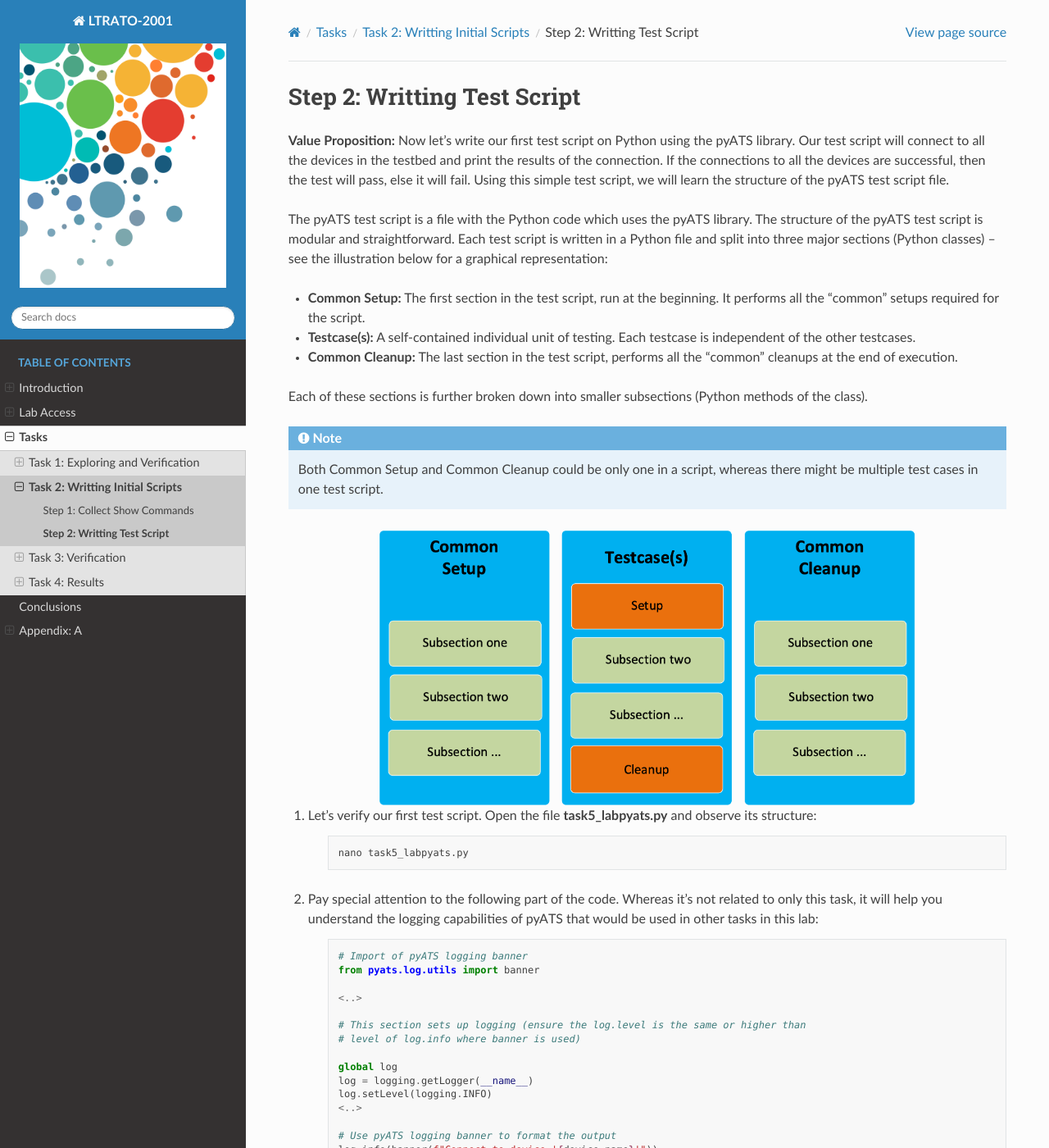
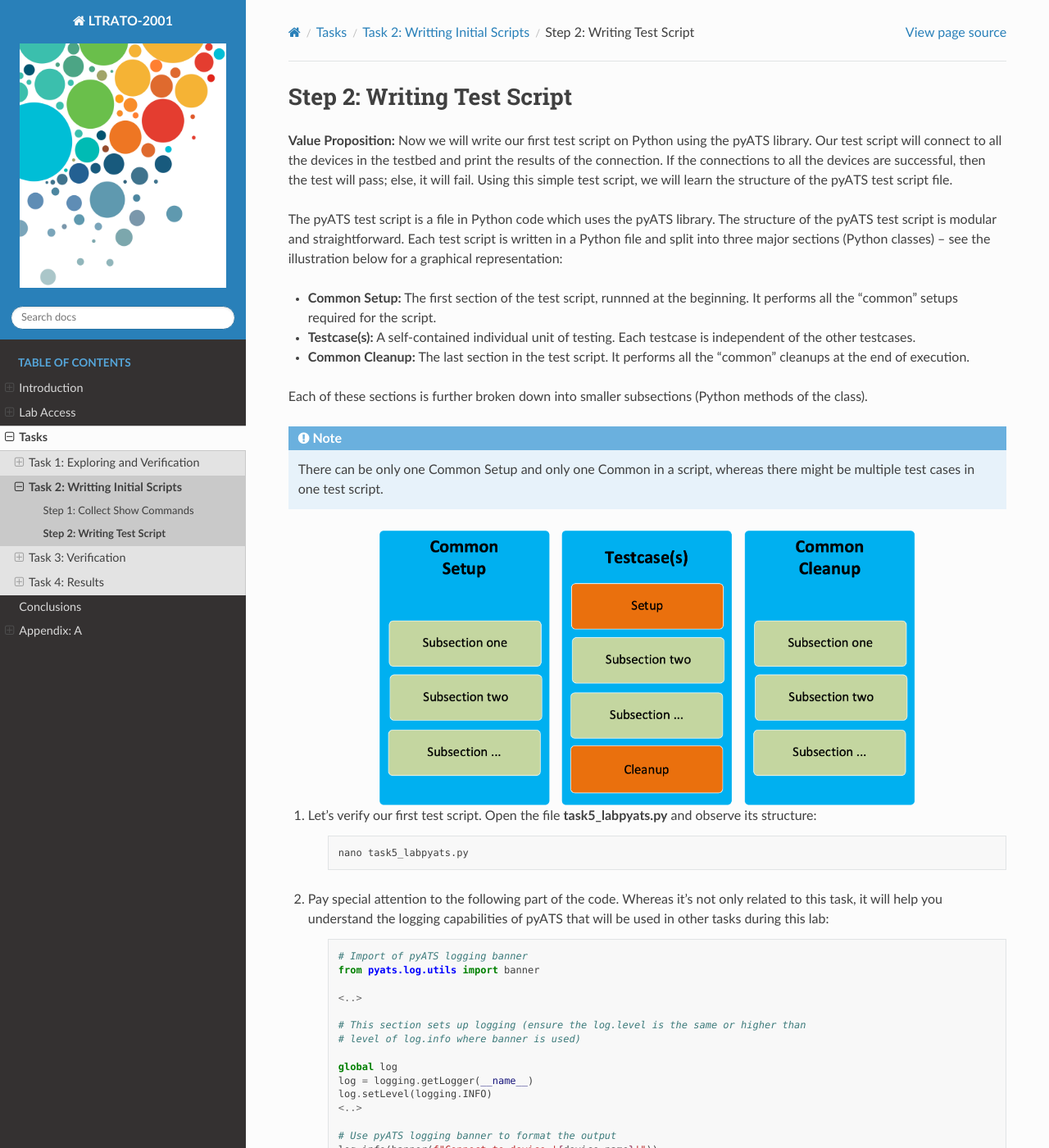
Before and after one commit to CiscoLives/LTRATO-2001, a Sphinx documentation site: the page built from docs/tasks/task2/step2.rst, in a window 1280 px wide and 1400 px high. Shown: the whole window at 82% size. Built offline with Sphinx 7.4.7 and the Read the Docs theme 2.0.0, drawn with Linux system fonts in a browser that asks for light colours; some of the changed text lies outside the part shown.

Commit message:
Fix wording Task 2

```diff
--- a/docs/tasks/task2/step2.rst
+++ b/docs/tasks/task2/step2.rst
@@ -1,20 +1,20 @@
-Step 2: Writting Test Script
+Step 2: Writing Test Script
 ############################
 
-**Value Proposition:** Now let's write our first test script on Python using the pyATS library. Our test script will connect to all the devices in the testbed and print the results of the connection. If the connections to all the devices are successful, then the test will pass, else it will fail. Using this simple test script, we will learn the structure of the pyATS test script file.
+**Value Proposition:** Now we will write our first test script on Python using the pyATS library. Our test script will connect to all the devices in the testbed and print the results of the connection. If the connections to all the devices are successful, then the test will pass; else, it will fail. Using this simple test script, we will learn the structure of the pyATS test script file.
 
-The pyATS test script is a file with the Python code which uses the pyATS library.
+The pyATS test script is a file in Python code which uses the pyATS library.
 The structure of the pyATS test script is modular and straightforward.
 Each test script is written in a Python file and split into three major sections (Python classes) – see the illustration below for a graphical representation:
 
-- **Common Setup:** The first section in the test script, run at the beginning. It performs all the "common" setups required for the script.
+- **Common Setup:** The first section of the test script, runnned at the beginning. It performs all the "common" setups required for the script.
 - **Testcase(s):** A self-contained individual unit of testing. Each testcase is independent of the other testcases.
-- **Common Cleanup:** The last section in the test script, performs all the "common" cleanups at the end of execution.
+- **Common Cleanup:** The last section in the test script. It performs all the "common" cleanups at the end of execution.
 
 Each of these sections is further broken down into smaller subsections (Python methods of the class).
 
 .. note::
-    Both Common Setup and Common Cleanup could be only one in a script, whereas there might be multiple test cases in one test script.
+    There can be only one Common Setup and only one Common in a script, whereas there might be multiple test cases in one test script.
 
 .. image:: images/test-script-structure.png
     :width: 75%
@@ -26,7 +26,7 @@ Each of these sections is further broken down into smaller subsections (Python m
 
         nano task5_labpyats.py
 
-#. Pay special attention to the following part of the code. Whereas it's not related to only this task, it will help you understand the logging capabilities of pyATS that would be used in other tasks in this lab:
+#. Pay special attention to the following part of the code. Whereas it's not only related to this task, it will help you understand the logging capabilities of pyATS that will be used in other tasks during this lab:
 
     .. code-block:: python
 
@@ -60,11 +60,11 @@ Each of these sections is further broken down into smaller subsections (Python m
 
     .. note::
 
-        The pyATS logging banner itself does not perform logging, and instead only performs style formatting of its input messages. Hence, the **log.info(banner("logging message"))** construction is used in the code for logging.
+        The pyATS logging banner itself does not perform logging, and instead it only performs style formatting of its input messages. Hence, the **log.info(banner("logging message"))** construction is used in the code for logging.
         Since the banner is logged with INFO logging level, it's required to set logging level up to INFO (default is WARNING):
         **log.setLevel(logging.INFO)**
 
-#. Let's look at the main contents of this example. Python class **common_setup** which is inherited from **aetest.CommonSetup** represents the major section “Common Setup” (see the following illustration).  The Python class **common_setup** is where initializations and preparations before the actual script's testcases should be performed. For this reason, code in class **common_setup** is always run first, before all the testcases. Refer to the description of the code of this Python class shown below:
+#. Let's look at the main contents of this example. Python class **common_setup** which is inherited from **aetest.CommonSetup** represents the major section “Common Setup” (see the following illustration).  The Python class **common_setup** is where initializations and preparations before the actual script's testcases should be performed. For this reason, code in class **common_setup** is always runnned first, before all the testcases. Refer to the description of the code of this Python class shown below:
 
     .. code-block:: python
 
```
Also changed, not shown: other parts of docs/tasks/task2/step2.rst (+2 -2 lines), docs/tasks/task2/step1.rst (+9 -9 lines).
